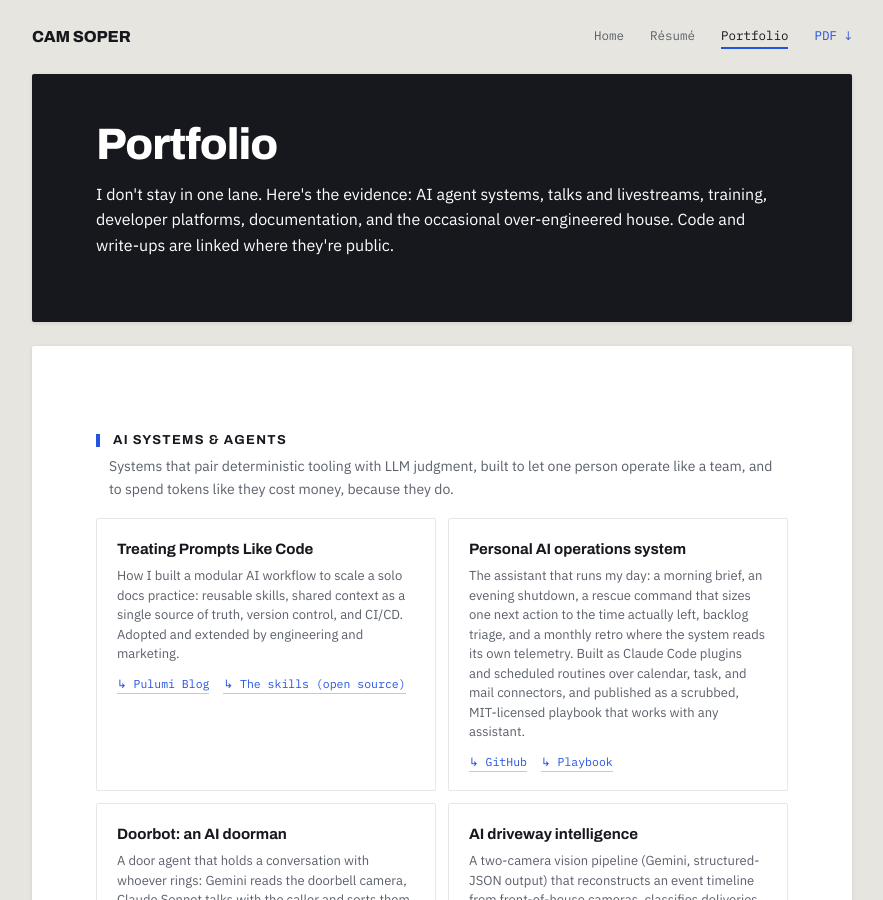
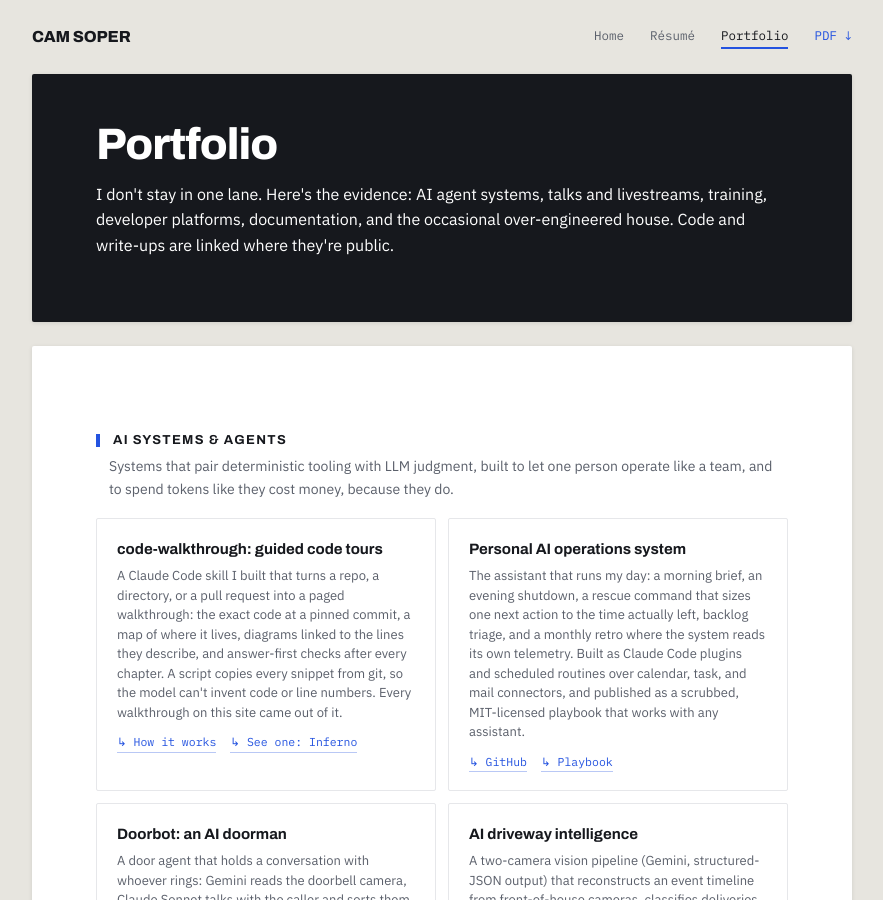
Before and after one commit to CamSoper/camsoper.github.io, a Jekyll site: the page built from portfolio.md, in a window 1280 px wide and 900 px high. Shown: the whole window, without its empty margins (198-1081 px from the left). Built offline with Jekyll 4.4.1, drawn with Linux system fonts in a browser that asks for light colours.

Commit message:
Swap the prompts-as-code card for code-walkthrough
The blog post stays as the docs pipeline's write-up and in the résumé's
writing line; the AI section now leads with current, public work.

Co-Authored-By: Claude Opus 5.5 <noreply@anthropic.com>
Claude-Session: https://claude.ai/code/session_01RR4MzrCx2BeXLdCejaawX7

```diff
--- a/portfolio.md
+++ b/portfolio.md
@@ -19,11 +19,11 @@ description: "AI agent systems, talks and livestreams, training, developer platf
       <p>Systems that pair deterministic tooling with LLM judgment, built to let one person operate like a team, and to spend tokens like they cost money, because they do.</p>
       <div class="grid">
         <div class="pcard">
-          <div class="t">Treating Prompts Like Code</div>
-          <div class="d">How I built a modular AI workflow to scale a solo docs practice: reusable skills, shared context as a single source of truth, version control, and CI/CD. Adopted and extended by engineering and marketing.</div>
+          <div class="t">code-walkthrough: guided code tours</div>
+          <div class="d">A Claude Code skill I built that turns a repo, a directory, or a pull request into a paged walkthrough: the exact code at a pinned commit, a map of where it lives, diagrams linked to the lines they describe, and answer-first checks after every chapter. A script copies every snippet from git, so the model can't invent code or line numbers. Every walkthrough on this site came out of it.</div>
           <div class="links">
-            <a href="https://www.pulumi.com/blog/treating-prompts-like-code/">Pulumi Blog</a>
-            <a href="https://github.com/pulumi/docs/tree/master/.claude/commands">The skills (open source)</a>
+            <a href="https://github.com/CamSoper/adhd-ops/tree/main/code-walkthrough">How it works</a>
+            <a href="https://claude.ai/artifact/Gp4Hjvf89zeN6irZhUUScV">See one: Inferno</a>
           </div>
         </div>
         <div class="pcard">
```
Also changed, not shown: resume.md (+1 -0 lines).
